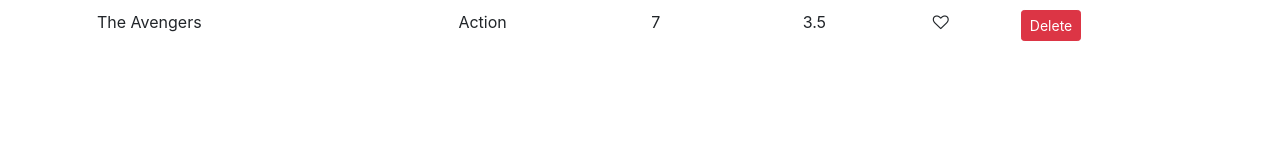
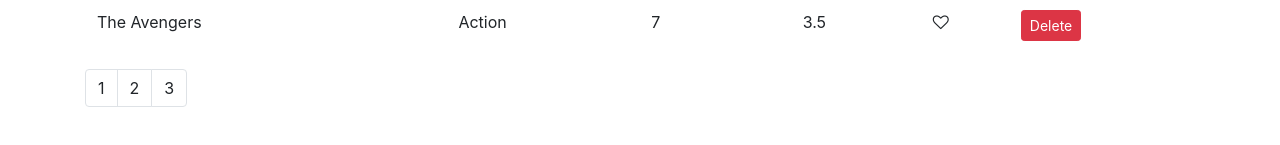
Before and after one commit to bipinstha7/react-design-pattern, a React (Create React App) app: page / in a window 1280 px wide. Shown: the part 541-686 px from the top of the page. Built offline with nearby package versions, Linux system fonts and the light colour scheme.

Commit message:
Use paginatio component in movies

```diff
--- /dev/null
+++ b/src/components/common/pagination.js
@@ -0,0 +1,24 @@
+import React from 'react';
+import range from 'lodash/range';
+
+const Pagination = ({ totalMovies, pageSize }) => {
+	const pagesCount = Math.ceil(totalMovies / pageSize);
+
+	// Don't show pagination for just 1 page
+	if (pagesCount === 1) return null;
+	const pages = range(1, pagesCount + 1);
+
+	return (
+		<nav>
+			<ul className="pagination">
+				{pages.map(page => (
+					<li className="page-item" key={page}>
+						<a className="page-link">{page}</a>
+					</li>
+				))}
+			</ul>
+		</nav>
+	);
+};
+
+export default Pagination;
--- a/src/components/movies.js
+++ b/src/components/movies.js
@@ -1,10 +1,12 @@
 import React, { Component } from 'react';
 import { getMovies } from '../services/fakeMovieService';
 import Like from './common/like';
+import Pagination from './common/pagination';
 
 class Movies extends Component {
 	state = {
 		movies: [],
+		pageSize: 4,
 	};
 
 	componentDidMount() {
@@ -34,6 +36,10 @@
 		movies[index].liked = !movies[index].liked;
 
 		this.setState({ movies });
+	};
+
+	handlePageChange = page => {
+		console.log('page', page);
 	};
 
 	render() {
@@ -79,6 +85,11 @@
 						))}
 					</tbody>
 				</table>
+				<Pagination
+					totalMovies={totalMovies}
+					pageSize={this.state.pageSize}
+					onPageChange={this.handlePageChange}
+				/>
 			</React.Fragment>
 		);
 	}
```
